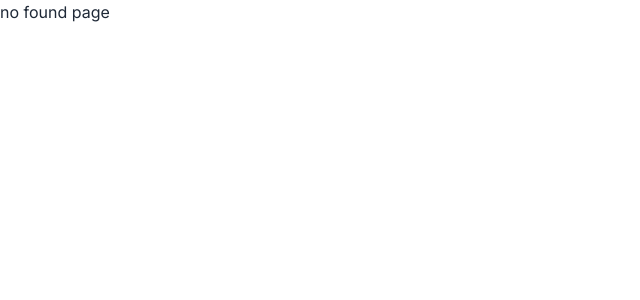
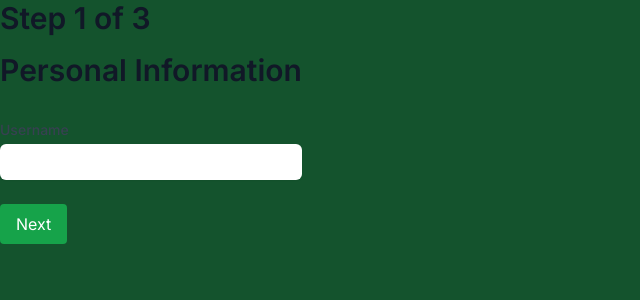
Before and after one commit to jahids/surge-frontend, a React (Vite) app: page /multistep in a window 1280 px wide. Shown: the top 300 px of the page, without its empty margins (0-640 px from the left). Built offline with nearby package versions, Linux system fonts and the light colour scheme.

Commit message:
updated multi step

```diff
--- a/src/App.tsx
+++ b/src/App.tsx
@@ -7,7 +7,8 @@ import LoginPage from './Pages/Login/LoginPage';
 import RegistrationPage from './Pages/Registration/RegistrationPage';
 
 import OtpPage from './Pages/OtpPage/OtpPage';
-import About from './Pages/About';
+import About from './Pages/MultistepForm/MultistepForm';
+import MultistepForm from './Pages/MultistepForm/MultistepForm';
 
 const App: React.FC = () => {
   const [cookies] = useCookies(['mytoken']);
@@ -18,6 +19,7 @@ const App: React.FC = () => {
       <Route path="/login" element={<LoginPage />} />
       <Route path="/registration" element={<RegistrationPage />} />
       <Route path="/otp" element={<OtpPage />} />
+      <Route path="/multistep" element={<MultistepForm />} />
       <Route path="/*" element={<p>no found page</p>} />
     </Routes>
   );
--- a/src/Pages/About/index.tsx
+++ b/src/Pages/MultistepForm/MultistepForm.tsx
@@ -19,7 +19,7 @@ import { Navigate, useNavigate } from 'react-router-dom';
 
 const MAX_STEPS = 3;
 
-const About: React.FC = () => {
+const MultistepForm: React.FC = () => {
   const navigate = useNavigate()
   const {
     register,
@@ -89,4 +89,4 @@ const About: React.FC = () => {
   );
 };
 
-export default About;
+export default MultistepForm;
```
